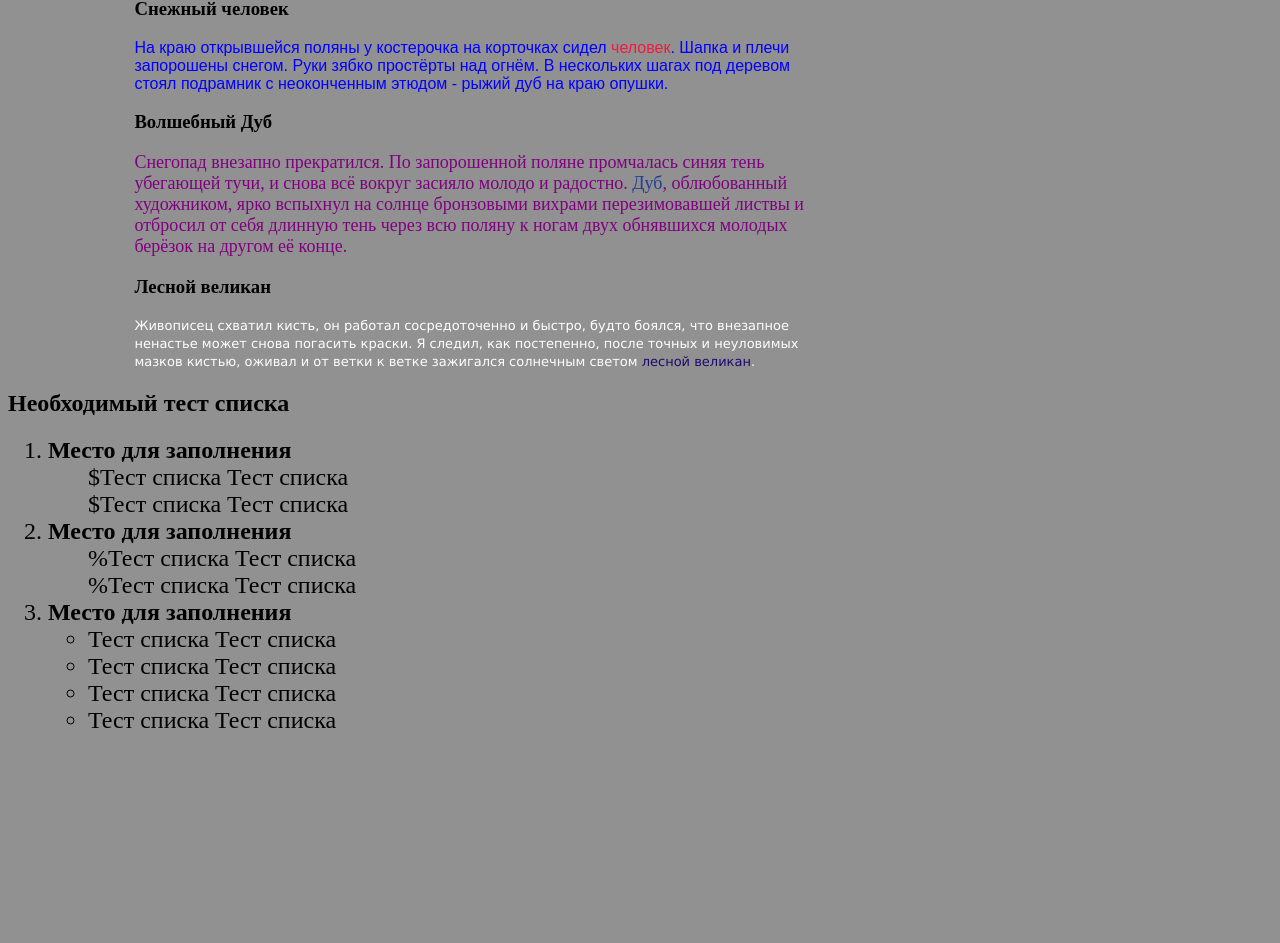
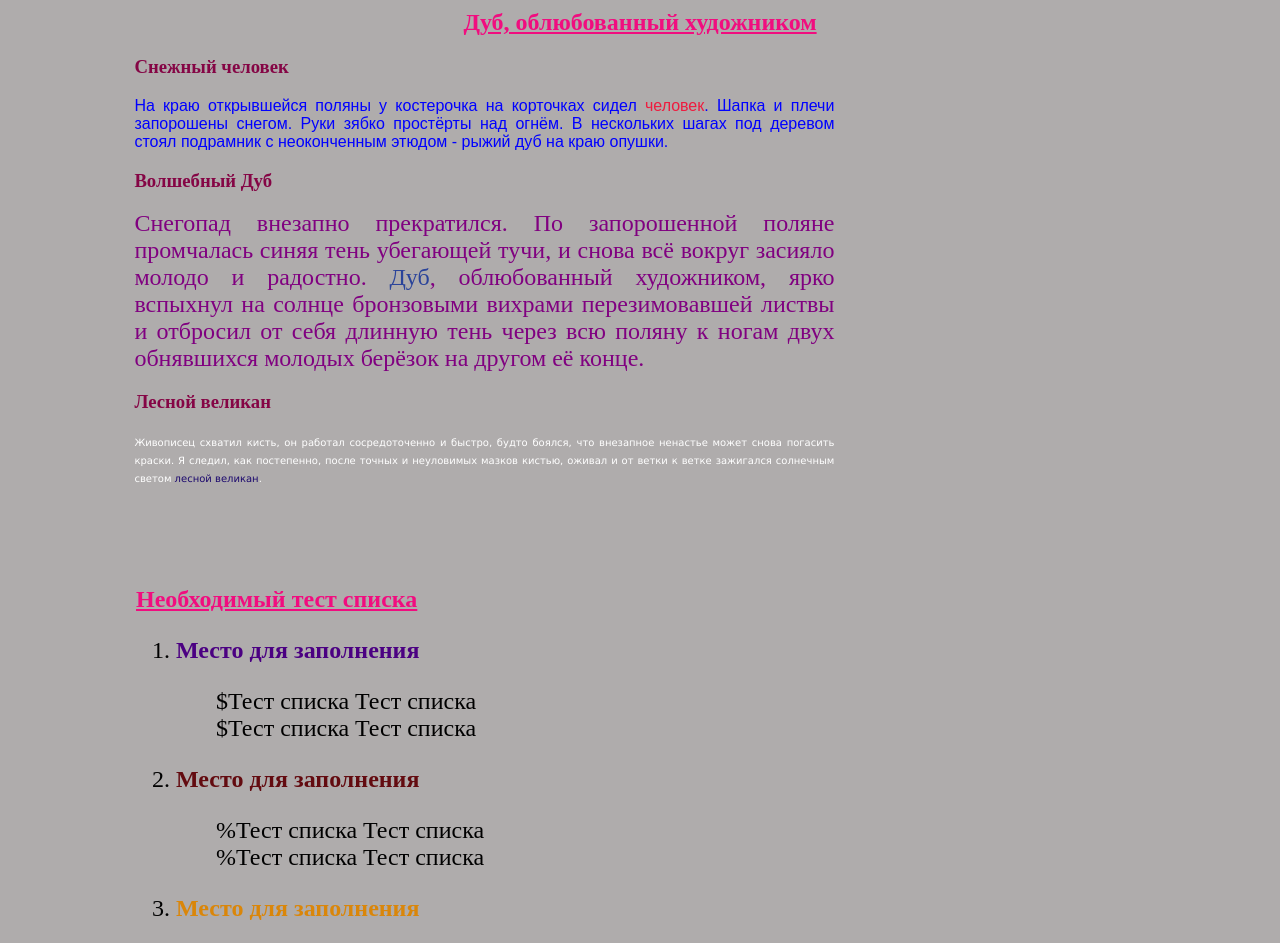
Before and after one commit to Pipsteel/progect1, a plain HTML site: page index.html in a window 1280 px wide. Shown: the part 129-1072 px from the top of the page. Before the commit the page ends 879 px from the top, so only its background shows below. Drawn offline with Linux system fonts and the light colour scheme.

Commit message:
mayby end

```diff
--- a/index.html
+++ b/index.html
@@ -8,42 +8,41 @@
     <link rel="stylesheet" href="./styles/style.css">
 </head>
 <body>
-<div  class="first"><h1>Я, <a href="/secondindexs.html">Рахманько Денис Александрович</a> , изучаю <span id="fff"> HTML</span> ,CSS и JS </h1></div>
-<div class="second"><h2>Дуб,  облюбованный художником</h2></div>
-<div class="sec"><h3>Снежный человек</h3>
+<div class="ordinary1"><h1 >Моя первая страница</h1></div>
+<h1>Я, <a href="/secondindexs.html">Рахманько Денис Александрович</a> , изучаю <span id="fff"> HTML</span> ,CSS и JS </h1>
+<h2 id="centr" class="ordinary3">Дуб,  облюбованный художником</h2>
+<div class="sec"><h3><p class="ordinary">Снежный человек</p></h3>
     <p><font size="3" color="blue" face="Arial">На  краю  открывшейся  поляны  у  костерочка  на  корточках  сидел  <span id="zero">человек</span>.  Шапка  и  плечи  запорошены  снегом.
          Руки  зябко  простёрты  над  огнём.   В  нескольких  шагах  под  деревом  стоял  подрамник  с  неоконченным этюдом  -  рыжий  дуб  на  краю  опушки.
+        </font></p>
+    <h3><p class="ordinary">Волшебный Дуб</p></h3>
+        <p><font size="5" color="purple" face="TT">Снегопад  внезапно  прекратился.  По  запорошенной  поляне  промчалась  синяя  тень убегающей  тучи,  и  снова  всё  вокруг  засияло  молодо
+          и  радостно. <span id="one"> Дуб</span>,  облюбованный художником,  ярко  вспыхнул  на  солнце  бронзовыми  вихрами  перезимовавшей  листвы  и  отбросил  от  себя  длинную  тень
+          через  всю  поляну  к ногам  двух  обнявшихся  молодых  берёзок  на  другом  её  конце.</font></p>
+    <h3><p class="ordinary">Лесной великан</p></h3>
+        <p><font size="1" color="white" face="verdana">Живописец схватил  кисть,  он   работал  сосредоточенно  и  быстро,  будто  боялся,  что  внезапное ненастье  может  снова  погасить
+            краски. Я  следил,  как  постепенно,  после  точных  и  неуловимых  мазков  кистью,  оживал  и  от  ветки  к  ветке  зажигался  солнечным  светом
+            <span id="two">лесной  великан</span>.</font></p></div>
 
-        </font></p></div>
-<div class="secc"><h3>Волшебный Дуб</h3>
-    <p><font size="4" color="purple" face="TT">Снегопад  внезапно  прекратился.  По  запорошенной  поляне  промчалась  синяя  тень убегающей  тучи,  и  снова  всё  вокруг  засияло  молодо  и
-        радостно. <span id="one"> Дуб</span>,  облюбованный художником,  ярко  вспыхнул  на  солнце  бронзовыми  вихрами  перезимовавшей  листвы  и  отбросил  от  себя  длинную  тень  через  всю  поляну  к
-        ногам  двух  обнявшихся  молодых  берёзок  на  другом  её  конце.</font></p></div>
-<div class="seccc"><h3>Лесной великан</h3>
-    <p><font size="2" color="white" face="verdana">Живописец схватил  кисть,  он   работал  сосредоточенно  и  быстро,  будто  боялся,  что  внезапное ненастье  может  снова  погасить  краски.
-        Я  следил,  как  постепенно,  после  точных  и  неуловимых  мазков  кистью,  оживал  и  от  ветки  к  ветке  зажигался  солнечным  светом  <span id="two">лесной  великан</span>.</font></p></div>
-
-<div class="stroki"><h2>Необходимый тест списка</h2>
+<div class="stroki"><h2><p class="ordinary3">Необходимый тест списка</p></h2>
 
     <ul type="decimal">
-    <li id="special"><strong>Место для заполнения</strong></li>
-        <ul type="armenian">
-            <li id="test" >Тест списка Тест списка</li>
-            <li id="test" >Тест списка Тест списка</li>
-            </ul>
-    <li id="special"><strong>Место для заполнения</strong></li>
-        <ul type="disc">
-                <li id="teste">Тест списка Тест списка</li>
-                <li id="teste">Тест списка Тест списка</li>
-
-        </ul>
-    <li id="special"><strong>Место для заполнения</strong></li>
-        <ul type="circle">
-                <li >Тест списка Тест списка</li>
-                <li >Тест списка Тест списка</li>
-                <li >Тест списка Тест списка</li>
-                <li >Тест списка Тест списка</li>
-        </ul>
+    <li id="special"><strong><p id="p1">Место для заполнения</p></strong></li>
+        <ul >
+                <li id="test" >Тест списка Тест списка</li>
+                <li id="test" >Тест списка Тест списка</li>
+                </ul>
+    <li id="special"><strong><p id="p2">Место для заполнения</p></strong></li>
+        <ul >
+                <li id="teste" >Тест списка Тест списка</li>
+                <li id="teste" >Тест списка Тест списка</li>
+                </ul>
+    <li id="special"><strong><p id="p3">Место для заполнения</p></strong></li>
+        <ul >
+                <li id="tested">Съешь же ещё этих </li>
+                <li id="tested">мягких французских </li>
+                <li id="tested">булок да выпей чаю</li>
+                </ul>
     </ul>
 </div>
 
--- a/styles/style.css
+++ b/styles/style.css
@@ -1,16 +1,14 @@
-body{background-color: rgb(146, 145, 145)}
+body{background-color: rgb(175, 172, 172)}
 h1{text-align: center}
 #fff{color: green}
-.second{text-align: center}
+#centr{text-align: center;}
+
     .sec{width: 700px;
         padding: 0;
-            margin-left: 10%;}
-        .secc{width: 700px;
-            padding: 0;
-            margin-left: 10%;}
-        .seccc{width: 700px;
-            padding: 0;
-            margin-left: 10%;}
+        margin-left: 10%;
+    text-align: justify;}
+
+
 #zero{color: rgb(238, 28, 63)}
 #one{color: rgba(1, 35, 148, 0.767)}
 #two{color: rgb(28, 9, 110)}
@@ -18,6 +16,7 @@ h1{text-align: center}
 
 #special{list-style-type: decimal}
 li{font-size: 150%;}
+
     #test{list-style-type: none;}
     #test:before {
         content: "$";
@@ -26,3 +25,19 @@ li{font-size: 150%;}
     #teste:before {
         content: "%";
         }
+    #tested{list-style-type: none;}
+    #tested:before {
+        content: "&";
+        }
+.stroki{margin:60px ;
+        position: absolute;
+        margin-left :10%;}
+
+.ordinary{color: rgb(133, 5, 69);}
+.ordinary1{color: rgb(50, 92, 12);
+                text-shadow: rgb(46, 218, 160) 7px -2px 6px;}
+.ordinary3{color: rgb(241, 13, 127);
+                text-decoration-line: underline;}
+#p1{color: indigo;}
+#p2{color: rgb(99, 11, 16);}
+#p3{color: rgb(218, 134, 9);}
```
Also changed, not shown: secondindexs.html (+2 -2 lines). Lines whose indentation alone changed are shown as unchanged.
